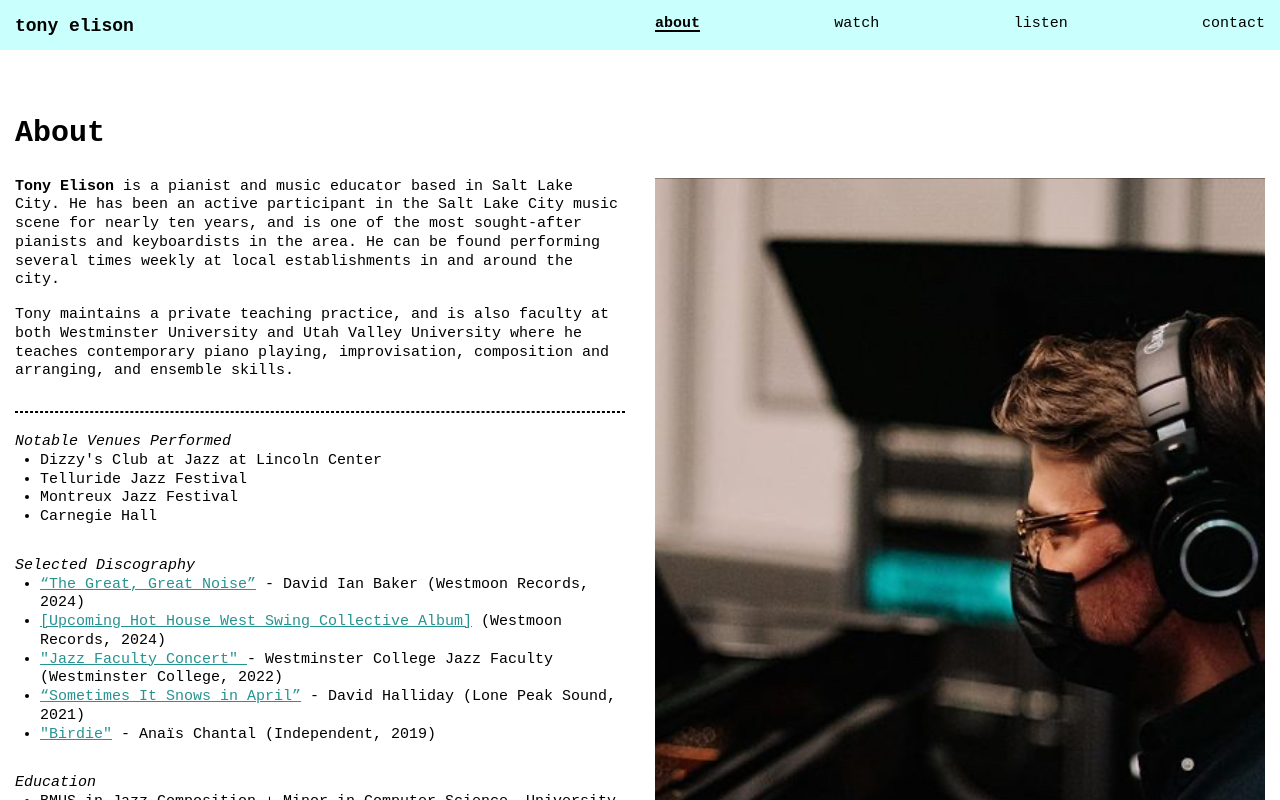
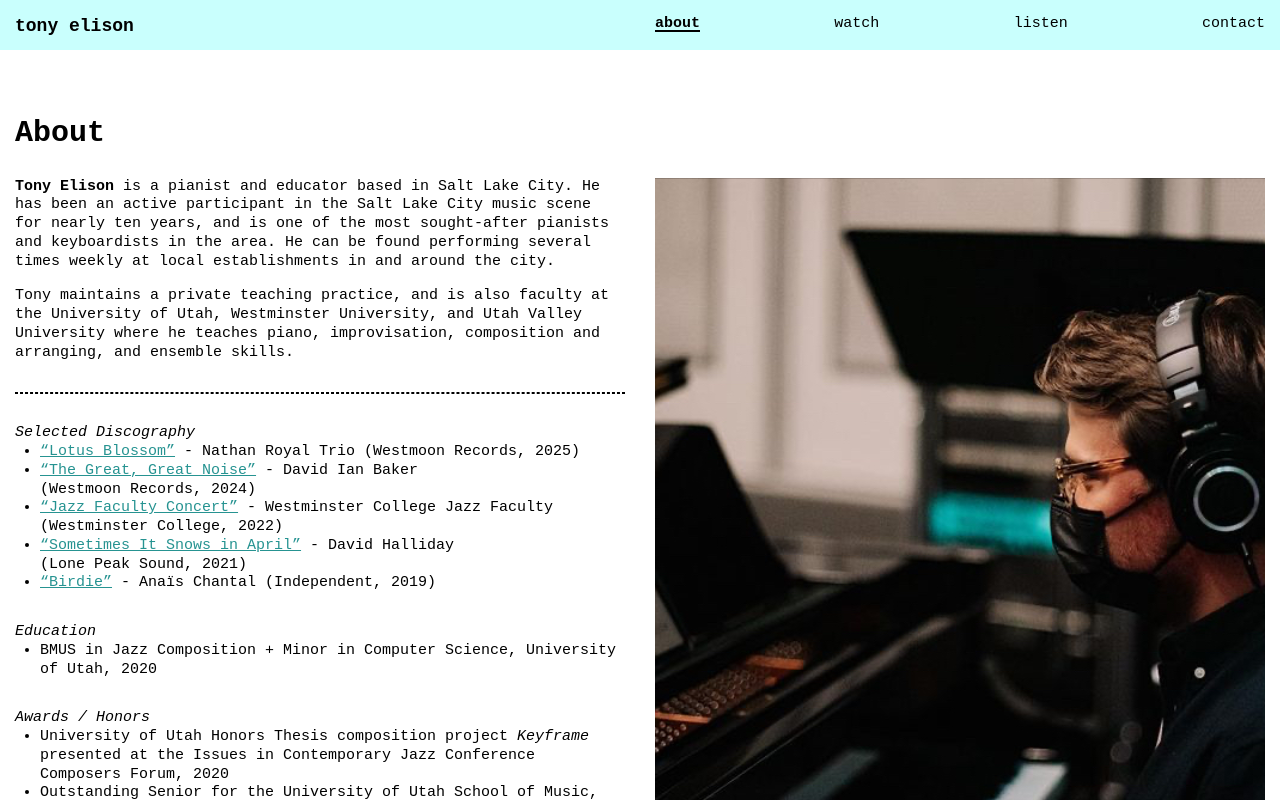
Before and after one commit to tonyelison/music, a Nuxt app: page / in a window 1280 px wide. Shown: the top 800 px of the page. Built offline with nearby package versions, Linux system fonts and the light colour scheme.

Commit message:
Add headshot asset, extract list items to component, fix wrapping

```diff
--- a/assets/stylesheets/main.css
+++ b/assets/stylesheets/main.css
@@ -56,7 +56,8 @@ section {
 
 hr {
   border: 1px dashed;
-  margin-bottom: 20px;
+  margin-top: 10px;
+  margin-bottom: 30px;
 }
 
 p {
--- /dev/null
+++ b/components/DiscItem.vue
@@ -0,0 +1,34 @@
+<script setup>
+defineProps({
+  linkSrc: String,
+  title: String,
+  artist: String,
+  label: String,
+  date: String,
+});
+</script>
+
+<template>
+  <div class="disc-item">
+    <a :href="linkSrc" target="_blank">“{{ title }}”</a>
+    <div v-if="artist">
+      &nbsp;- {{ artist }}<span v-if="label || date">&nbsp;</span>
+    </div>
+    <div v-if="label">({{ label }}{{ date ? `, ${date}` : "" }})</div>
+    <div v-else-if="date">({{ date }})</div>
+  </div>
+</template>
+
+<style scoped>
+div.disc-item {
+  display: flex;
+  flex-wrap: wrap;
+}
+a {
+  cursor: pointer;
+}
+a,
+div {
+  /* text-wrap: nowrap; */
+}
+</style>
--- a/pages/index.vue
+++ b/pages/index.vue
@@ -5,21 +5,34 @@
         <section>
           <p>
             <strong class="weight-md">Tony Elison</strong> is a pianist and
-            music educator based in Salt Lake City. He has been an active
-            participant in the Salt Lake City music scene for nearly ten years,
-            and is one of the most sought-after pianists and keyboardists in the
-            area. He can be found performing several times weekly at local
-            establishments in and around the city.
+            educator based in Salt Lake City. He has been an active participant
+            in the Salt Lake City music scene for nearly ten years, and is one
+            of the most sought-after pianists and keyboardists in the area. He
+            can be found performing several times weekly at local establishments
+            in and around the city.
           </p>
           <p>
             Tony maintains a private teaching practice, and is also faculty at
-            both Westminster University and Utah Valley University where he
-            teaches contemporary piano playing, improvisation, composition and
+            the University of Utah, Westminster University, and Utah Valley
+            University where he teaches piano, improvisation, composition and
             arranging, and ensemble skills.
           </p>
         </section>
         <hr />
-        <section>
+        <section class="vid-grid">
+          <h2>Selected Discography</h2>
+          <ul>
+            <li v-for="item in discography">
+              <DiscItem
+                :artist="item.artist"
+                :title="item.title"
+                :label="item.label"
+                :date="item.date"
+              ></DiscItem>
+            </li>
+          </ul>
+        </section>
+        <!-- <section>
           <h2>Notable Venues Performed</h2>
           <ul>
             <li>Dizzy's Club at Jazz at Lincoln Center</li>
@@ -27,61 +40,7 @@
             <li>Montreux Jazz Festival</li>
             <li>Carnegie Hall</li>
           </ul>
-        </section>
-        <section class="vid-grid">
-          <h2>Selected Discography</h2>
-          <ul>
-            <li>
-              <a
-                href="https://open.spotify.com/album/66s9JVbPiTlxESzAyrDM1a?si=Bh8PCXOsTL25wxZ8o7-MJQ&nd=1&dlsi=8f6a41e872c84d65"
-                target="_blank"
-                >“The Great, Great Noise”</a
-              >
-              - David Ian Baker (Westmoon Records, 2024)
-            </li>
-            <li>
-              <a
-                href="https://www.hothousewest.com/swing-collective"
-                target="_blank"
-                >[Upcoming Hot House West Swing Collective Album]</a
-              >
-              (Westmoon Records, 2024)
-            </li>
-            <li>
-              <a
-                href="https://westminstercollegemusic.bandcamp.com/album/jazz-faculty-concert"
-                target="_blank"
-              >
-                "Jazz Faculty Concert"
-              </a>
-              - Westminster College Jazz Faculty (Westminster College, 2022)
-            </li>
-            <li>
-              <a
-                href="https://www.lonepeaksound.com/albumsandmerch/david-halliday-sometimes-it-snows-in-april-2021-vinylcd"
-                target="_blank"
-                >“Sometimes It Snows in April”</a
-              >
-              - David Halliday (Lone Peak Sound, 2021)
-            </li>
-            <!-- <li>
-                <a
-                  href="https://www.youtube.com/playlist?list=PLKzRMZwfKrwBwefAAHT9vxS1PjbQXfExD"
-                  target="_blank"
-                  >“The Michie Sessions”</a
-                >
-                - Michie Jazz Quintet (University of Utah, 2020)
-              </li> -->
-            <li>
-              <a
-                href="https://anaischantal.bandcamp.com/album/birdie"
-                target="_blank"
-                >"Birdie"</a
-              >
-              - Anaïs Chantal (Independent, 2019)
-            </li>
-          </ul>
-        </section>
+        </section> -->
         <section>
           <h2>Education</h2>
           <ul>
@@ -120,6 +79,58 @@
   </PageContainer>
 </template>
 
+<script setup>
+const discography = [
+  {
+    linkSrc:
+      "https://www.youtube.com/watch?v=wLAmKYvlRGM&list=OLAK5uy_neOOqwMOPMn9cyDrBI1QIvx9aRKzOpf9s",
+    title: "Lotus Blossom",
+    artist: "Nathan Royal Trio",
+    label: "Westmoon Records",
+    date: "2025",
+  },
+  {
+    linkSrc:
+      "https://open.spotify.com/album/66s9JVbPiTlxESzAyrDM1a?si=Bh8PCXOsTL25wxZ8o7-MJQ&nd=1&dlsi=8f6a41e872c84d65",
+    title: "The Great, Great Noise",
+    artist: "David Ian Baker",
+    label: "Westmoon Records",
+    date: "2024",
+  },
+  {
+    linkSrc:
+      "https://westminstercollegemusic.bandcamp.com/album/jazz-faculty-concert",
+    title: "Jazz Faculty Concert",
+    artist: "Westminster College Jazz Faculty",
+    label: "Westminster College",
+    date: "2022",
+  },
+  {
+    linkSrc:
+      "https://www.lonepeaksound.com/albumsandmerch/david-halliday-sometimes-it-snows-in-april-2021-vinylcd",
+    artist: "David Halliday",
+    title: "Sometimes It Snows in April",
+    label: "Lone Peak Sound",
+    date: "2021",
+  },
+  // {
+  //   linkSrc:
+  //     "https://www.youtube.com/playlist?list=PLKzRMZwfKrwBwefAAHT9vxS1PjbQXfExD",
+  //   artist: "Michie Jazz Quintet",
+  //   title: "The Michie Sessions",
+  //   label: "University of Utah",
+  //   date: "2020",
+  // },
+  {
+    linkSrc: "https://anaischantal.bandcamp.com/album/birdie",
+    artist: "Anaïs Chantal",
+    title: "Birdie",
+    label: "Independent",
+    date: "2019",
+  },
+];
+</script>
+
 <style scoped>
 .info {
   max-width: 800px;
```
Also changed, not shown: public/headshot-2_24.jpg (added).
